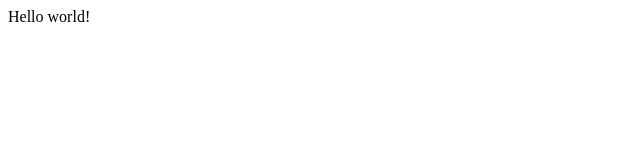
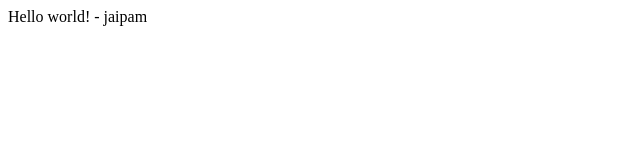
Before and after one commit to jaipam/opentutorials-jaipam, a plain HTML site: page index.html in a window 1280 px wide. Shown: the full height of the page, 0-640 px from the left. Drawn offline with Linux system fonts and the light colour scheme.

Commit message:
change index.html

```diff
--- a/index.html
+++ b/index.html
@@ -19,6 +19,6 @@
 	</head>
 
 	<body>
-		Hello world!
+		Hello world! - jaipam
 	</body>
 </html>
```
